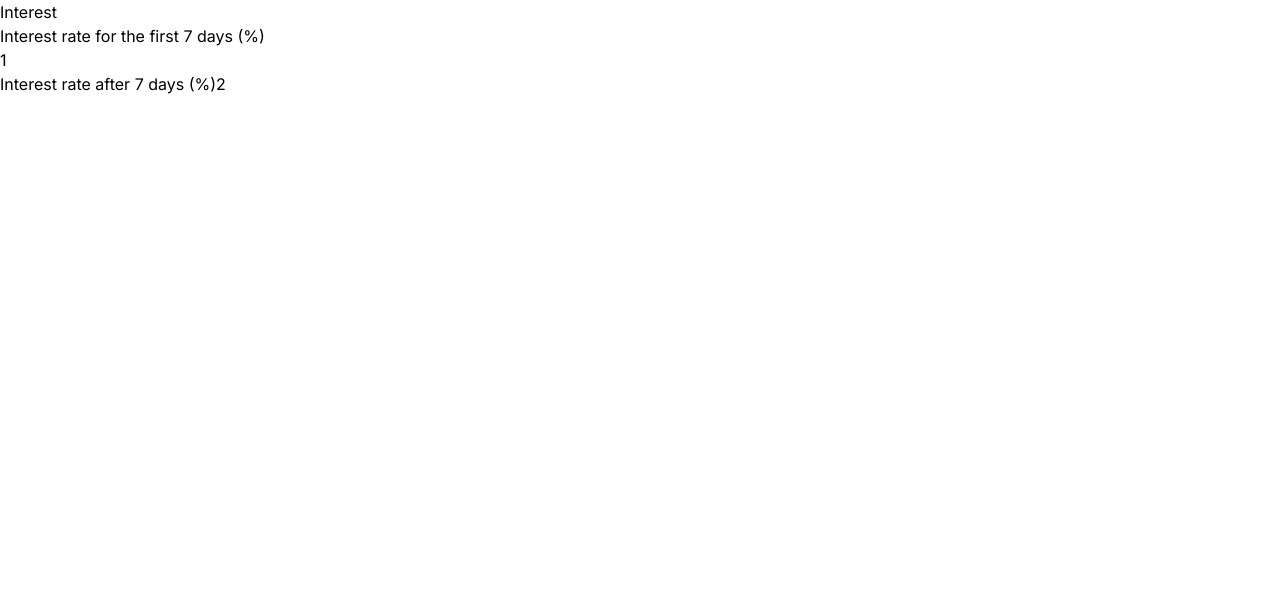
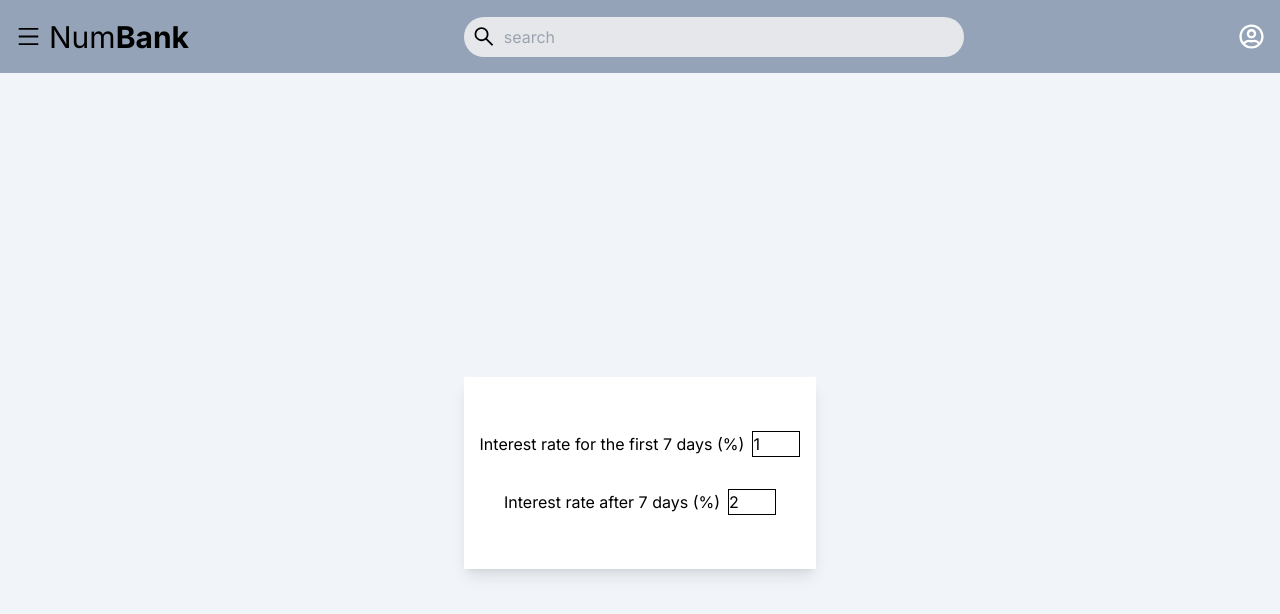
Before and after one commit to fandresenaravohary/Numbank, a Next.js app: page /withdrawal/interest in a window 1280 px wide. Shown: the top 614 px of the page. Built offline with nearby package versions, Linux system fonts and the light colour scheme.

Commit message:
style: add css style to interestConfiguration and add TopNav for navigation

```diff
--- a/src/app/withdrawal/interest/page.js
+++ b/src/app/withdrawal/interest/page.js
@@ -1,11 +1,14 @@
 import InterestConfiguration from '@/components/InterestConfiguration'
+import TopNav from '@/components/TopNav'
 import React from 'react'
 
 export default function InterestPage() {
   return (
     <div>
-        <h1>Interest</h1>
+      <TopNav/>
+      <div className='flex flex-col justify-center items-center h-screen bg-slate-100'>
         <InterestConfiguration/>
+      </div>
     </div>
   )
 }
--- a/src/components/InterestConfiguration.js
+++ b/src/components/InterestConfiguration.js
@@ -1,5 +1,5 @@
-"use client"
-import React, { useState } from 'react';
+"use client";
+import React, { useState } from "react";
 
 const InterestConfiguration = () => {
   const [interest7Days, setInterest7Days] = useState(1);
@@ -37,27 +37,34 @@ const InterestConfiguration = () => {
   };
 
   return (
-    <div>
-      <div className='flex flex-col'>
-        <label htmlFor="interest7Days">Interest rate for the first 7 days (%)</label>
+    <form className="bg-white">
+      <div className=" p-4 max-w-xl w-auto h-48 flex flex-col justify-center items-center shadow-lg">
+        <div className="mb-4">
+          <label htmlFor="interest7Days">
+            Interest rate for the first 7 days (%)
+          </label>
           <input
             id="interest7Days"
             type="number"
             value={interest7Days}
             onChange={handleInterest7DaysChange}
+            className="w-12 ml-2 border border-black"
           />
         </div>
-      <div>
-        <label htmlFor="interestAfter7Days">Interest rate after 7 days (%)</label>
+        <div className="mt-4">
+          <label htmlFor="interestAfter7Days">
+            Interest rate after 7 days (%)
+          </label>
           <input
             id="interestAfter7Days"
             type="number"
             value={interestAfter7Days}
             onChange={handleInterestAfter7DaysChange}
+            className="w-12 ml-2 border border-black"
           />
         </div>
-
       </div>
+    </form>
   );
 };
 
```
Lines whose indentation alone changed are shown as unchanged.
